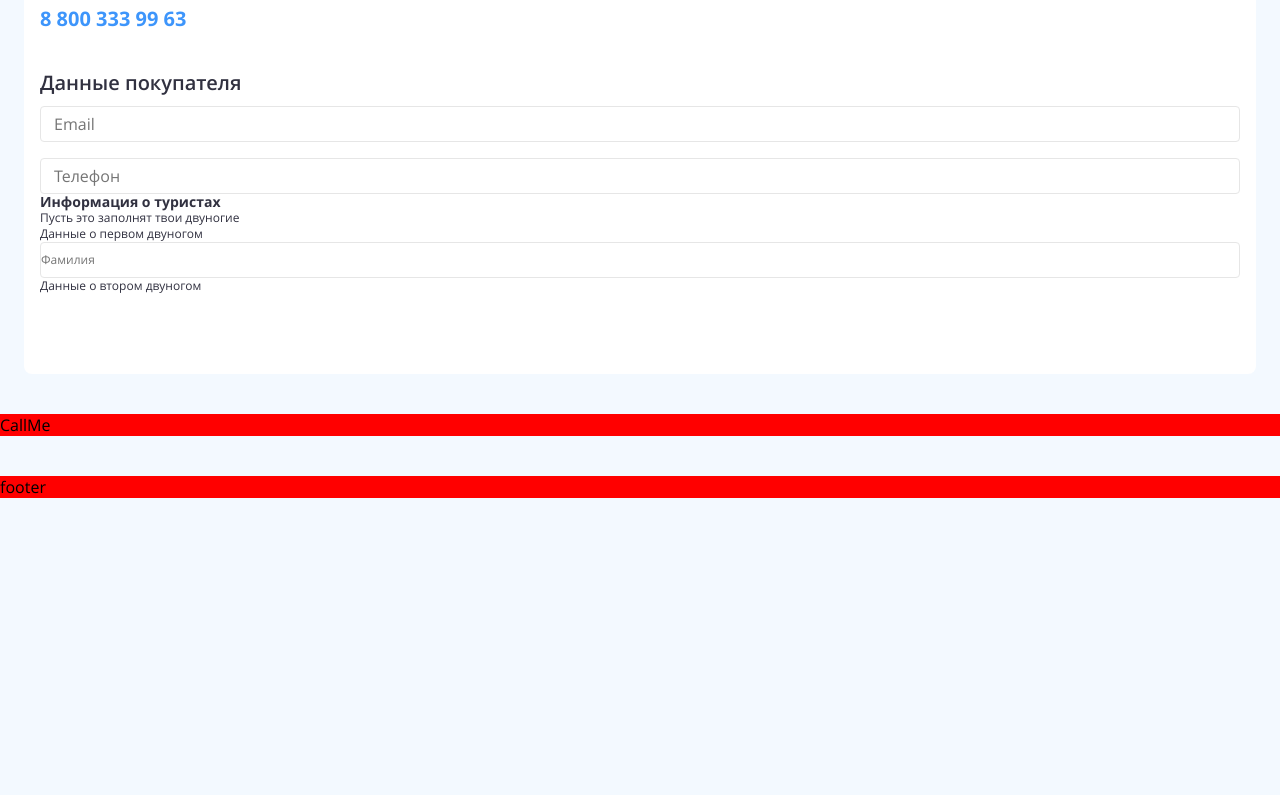
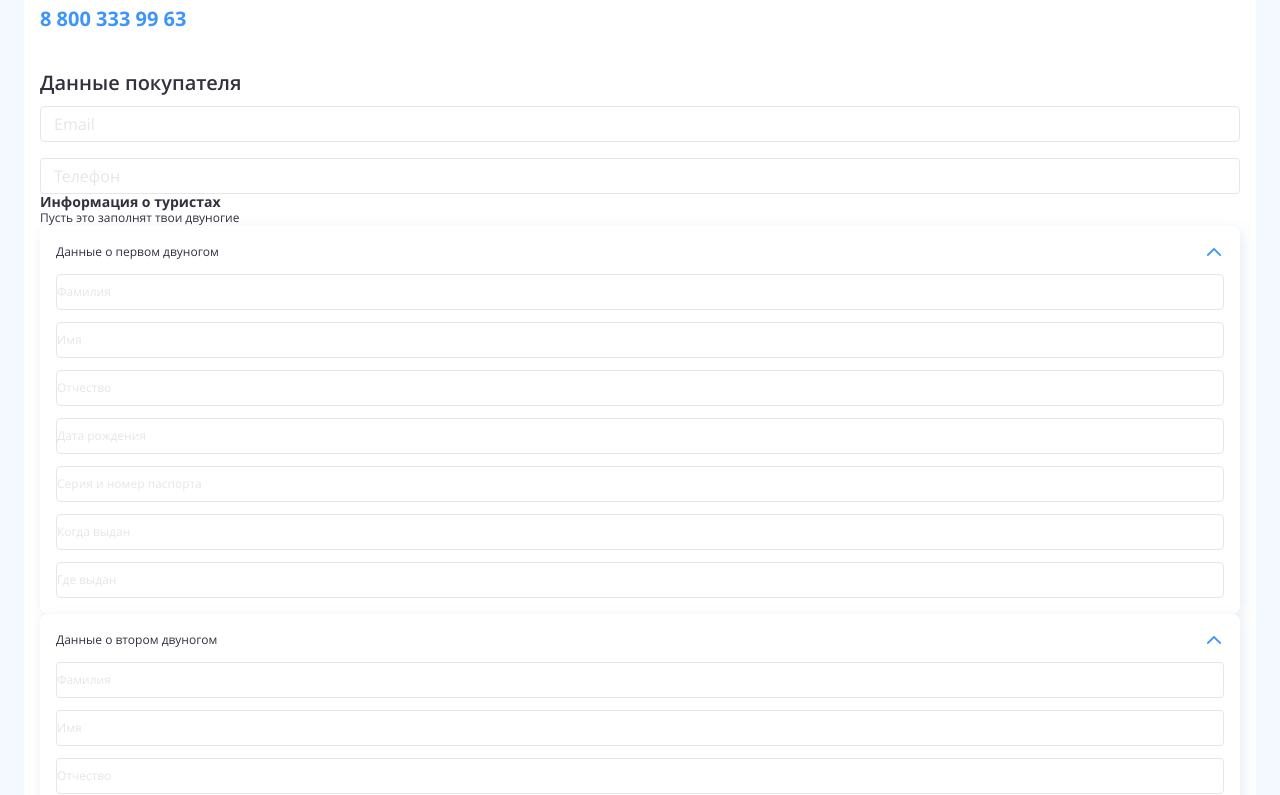
Before and after one commit to AleksandrRazhev/sletatru-testtask, a Next.js app in the folder test-task/: page / in a window 1280 px wide. Shown: the part 928-1723 px from the top of the page. Before the commit the page ends 1426 px from the top, so only its background shows below. Built offline with nearby package versions, Linux system fonts and the light colour scheme.

Commit message:
dropdown blocks added

```diff
--- a/test-task/src/components/Booking/Booking.module.scss
+++ b/test-task/src/components/Booking/Booking.module.scss
@@ -44,14 +44,6 @@
       }
     }
 
-    .inputTuorist {
-      font-size: 12px;
-      line-height: 16px;
-      &::placeholder {
-        color: $textDarkGrey;
-      }
-    }
-
     .form {
       display: grid;
     }
--- a/test-task/src/components/Booking/Booking.tsx
+++ b/test-task/src/components/Booking/Booking.tsx
@@ -1,7 +1,9 @@
 import { StickyTourInfo } from "../StickyTourInfo/StickyTourInfo";
 import { Input } from "../UI/Input/Input";
+import { BuyerData } from "./BuyerData/BuyerData";
+
 import style from "./Booking.module.scss";
-import { BuyerData } from "./BuyerData/BuyerData";
+import { TouristInfo } from "./TouristInfo/TouristInfo";
 
 export const Booking: React.FC = (): JSX.Element => {
   return (
@@ -23,19 +25,7 @@ export const Booking: React.FC = (): JSX.Element => {
           method="POST"
         >
           <BuyerData />
-          <div className={style.touristInfo}>
-            <h3 className={style.title}>Информация о туристах</h3>
-            <p>Пусть это заполнят твои двуногие</p>
-            <div>
-              <p>Данные о первом двуногом</p>
-              <label className={style.inputTuorist}>
-                <Input type="text" name="surnameFirst" placeholder="Фамилия" />
-              </label>
-            </div>
-            <div>
-              <p>Данные о втором двуногом</p>
-            </div>
-          </div>
+          <TouristInfo />
         </form>
         <div className={style.payment}></div>
       </div>
--- /dev/null
+++ b/test-task/src/components/Booking/TouristInfo/TouristData/TouristData.module.scss
@@ -0,0 +1,30 @@
+@import "../../../../styles/variables";
+@import "../../../../styles/mixins";
+
+.touristData {
+  display: grid;
+  padding: 16px;
+  gap: 12px;
+  background: #fff;
+  box-shadow: $boxShadow1;
+  border-radius: $mainBorderRadius;
+
+  .titleBlock {
+    display: flex;
+    justify-content: space-between;
+    align-items: center;
+    .button {
+      @include flexCenter;
+      width: 20px;
+      height: 20px;
+    }
+  }
+
+  .inputTuorist {
+    font-size: 12px;
+    line-height: 16px;
+    &::placeholder {
+      color: $textDarkGrey;
+    }
+  }
+}
--- /dev/null
+++ b/test-task/src/components/Booking/TouristInfo/TouristData/TouristData.tsx
@@ -0,0 +1,29 @@
+import { DropDownButton } from "../../../svg/DropDownButton";
+import { Input } from "../../../UI/Input/Input";
+
+import style from "./TouristData.module.scss";
+
+interface TouristDataProps {
+  data: { name: string; placeholder: string }[];
+  title: string;
+}
+
+export const TouristData = (props: TouristDataProps): JSX.Element => {
+  const { title, data } = props;
+
+  return (
+    <div className={style.touristData}>
+      <div className={style.titleBlock}>
+        <p>{title}</p>
+        <button className={style.button}>
+          <DropDownButton />
+        </button>
+      </div>
+      {data.map((item) => (
+        <label key={item.name} className={style.inputTuorist}>
+          <Input type="text" name={item.name} placeholder={item.placeholder} />
+        </label>
+      ))}
+    </div>
+  );
+};
--- /dev/null
+++ b/test-task/src/components/Booking/TouristInfo/TouristInfo.module.scss
@@ -0,0 +1,4 @@
+@import "../../../styles/variables";
+
+.touristInfo {
+}
--- /dev/null
+++ b/test-task/src/components/Booking/TouristInfo/TouristInfo.tsx
@@ -0,0 +1,25 @@
+import { Input } from "../../UI/Input/Input";
+import { TouristData } from "./TouristData/TouristData";
+
+import style from "./TouristInfo.module.scss";
+
+export const TouristInfo: React.FC = (): JSX.Element => {
+  const data = [
+    { name: "lastname", placeholder: "Фамилия" },
+    { name: "firstname", placeholder: "Имя" },
+    { name: "middlename", placeholder: "Отчество" },
+    { name: "birthday", placeholder: "Дата рождения" },
+    { name: "passport", placeholder: "Серия и номер паспорта" },
+    { name: "whenissued", placeholder: "Когда выдан" },
+    { name: "whereissued", placeholder: "Где выдан" },
+  ];
+
+  return (
+    <div className={style.touristInfo}>
+      <h3 className={style.title}>Информация о туристах</h3>
+      <p>Пусть это заполнят твои двуногие</p>
+      <TouristData title="Данные о первом двуногом" data={data} />
+      <TouristData title="Данные о втором двуногом" data={data} />
+    </div>
+  );
+};
--- a/test-task/src/components/UI/Input/Input.module.scss
+++ b/test-task/src/components/UI/Input/Input.module.scss
@@ -7,4 +7,7 @@
   border-radius: 4px;
   border: 1px solid $textLightGrey;
   background: #fff;
+  ::placeholder {
+    color: $textLightGrey;
+  }
 }
--- /dev/null
+++ b/test-task/src/components/svg/DropDownButton.tsx
@@ -0,0 +1,18 @@
+export const DropDownButton: React.FC = (): JSX.Element => {
+  return (
+    <svg
+      width="14"
+      height="8"
+      viewBox="0 0 14 8"
+      fill="none"
+      xmlns="http://www.w3.org/2000/svg"
+    >
+      <path
+        fillRule="evenodd"
+        clipRule="evenodd"
+        d="M13.7893 7.65077C13.4748 8.0701 12.9225 8.11866 12.5555 7.75924L7 2.31707L1.44445 7.75924C1.07755 8.11866 0.525159 8.0701 0.210666 7.65077C-0.103828 7.23145 -0.0613364 6.60015 0.305573 6.24073L6.43056 0.240742C6.75824 -0.0802485 7.24176 -0.0802485 7.56944 0.240742L13.6944 6.24073C14.0613 6.60015 14.1038 7.23145 13.7893 7.65077Z"
+        fill="#3D95FB"
+      />
+    </svg>
+  );
+};
--- a/test-task/styles/globals.scss
+++ b/test-task/styles/globals.scss
@@ -48,3 +48,7 @@ input {
   background: none;
   border: none;
 }
+
+button {
+  cursor: pointer;
+}
```
Also changed, not shown: 1 other file (tests, documents, lock files or other folders).
